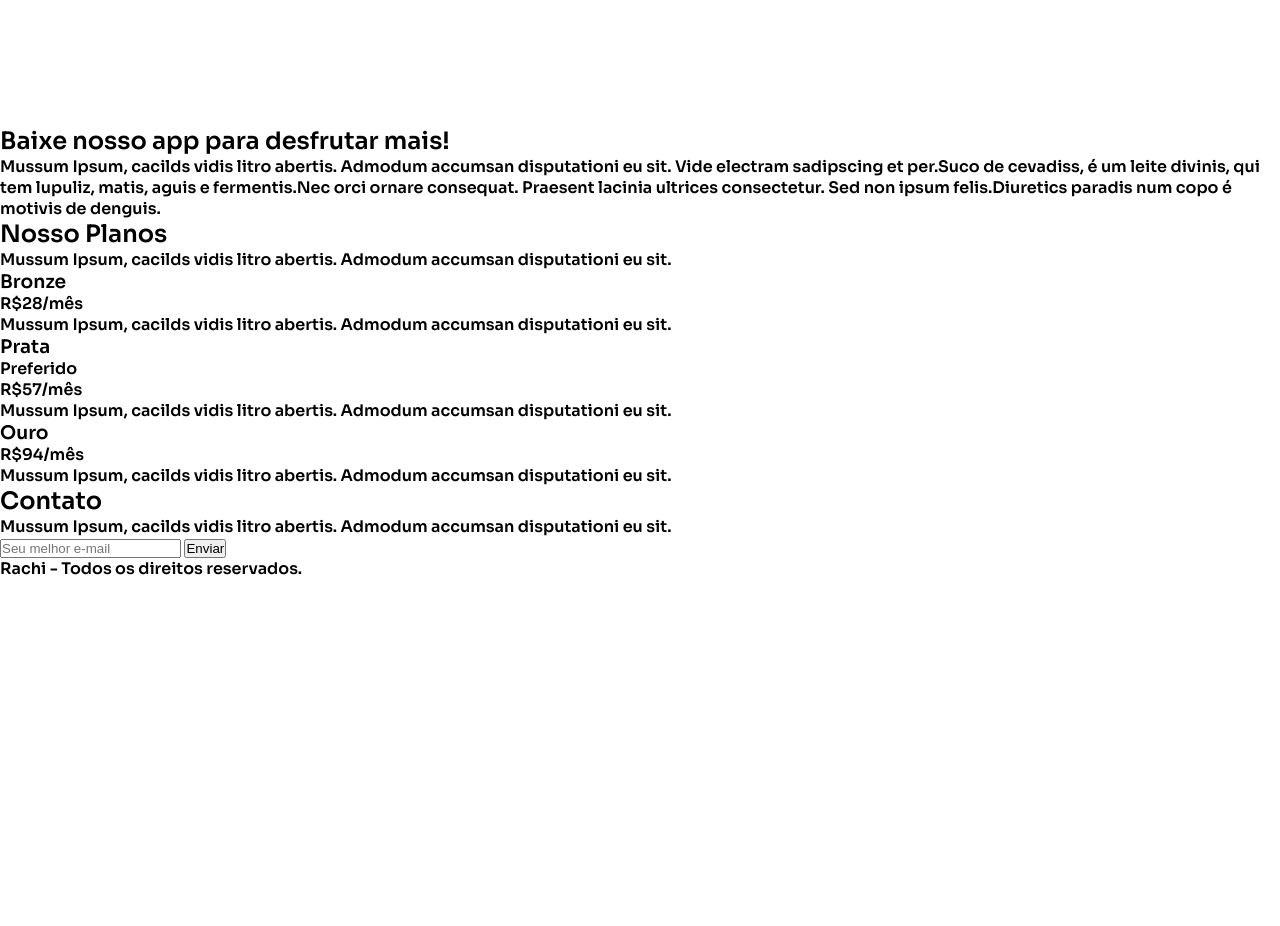
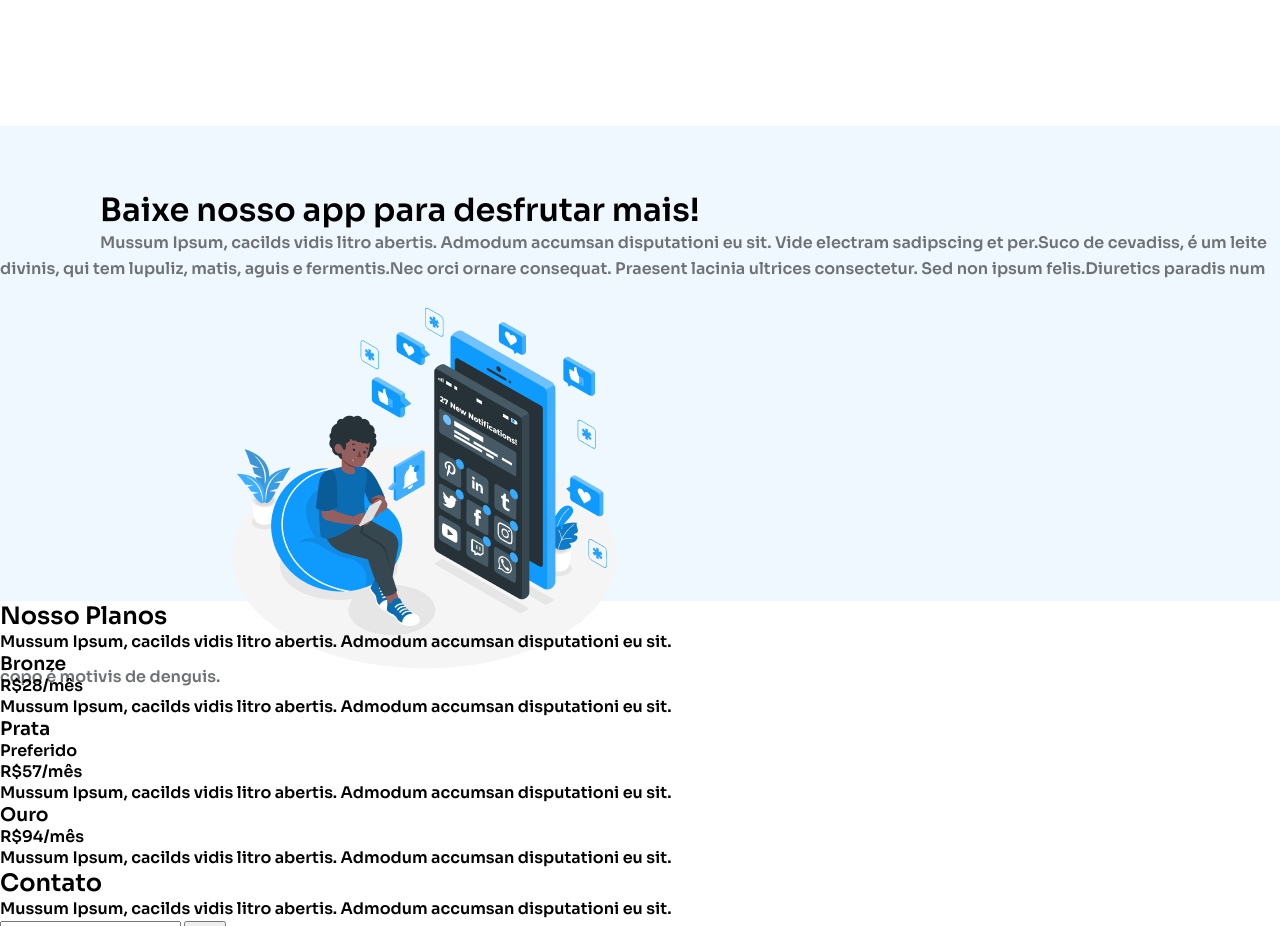
Before and after one commit to johnnysat/rachi-challenge, a plain HTML site: page index.html in a window 1280 px wide. Shown: the part 1060-1986 px from the top of the page. Before the commit the page ends 1639 px from the top, so only its background shows below. Drawn offline with Linux system fonts and the light colour scheme.

Commit message:
terminando sessão de app

```diff
--- a/index.html
+++ b/index.html
@@ -55,13 +55,16 @@
             </div>
         </section>
 
+        <div class=bg_color>
             <section class="app">
                 <h2>Baixe nosso app para desfrutar mais!</h2>
                 <p>Mussum Ipsum, cacilds vidis litro abertis. Admodum accumsan disputationi eu sit.
                     Vide electram sadipscing et per.Suco de cevadiss, é um leite divinis, qui tem lupuliz,
                     matis, aguis e fermentis.Nec orci ornare consequat. Praesent lacinia ultrices consectetur.
                     Sed non ipsum felis.Diuretics paradis num copo é motivis de denguis.
+                <img src="images/appimg.png">
             </section>
+        </div>
 
         <section class="plans">
             <h2>Nosso Planos</h2>
--- a/style.css
+++ b/style.css
@@ -127,3 +127,29 @@ main img {
     margin-right: auto;
     margin-bottom: 10px;
 }
+
+.app {
+    height: 475px;
+}
+
+.app h2 {
+    font-size: 32px;
+    margin-left: 100px;
+    padding-top: 5%;
+}
+
+.app p {
+    font-size: 16px ;
+    color: #6E7275;
+    padding-top: 20px;
+    margin-left: 100px;
+    line-height: 26px;
+    width: 448px;
+    bottom: 50px;
+    display: inline;
+}
+
+.app img {
+    width: 400px;
+    height: 400px;
+}
```
Also changed, not shown: images/appimg.png (added). Lines whose indentation alone changed are shown as unchanged.
